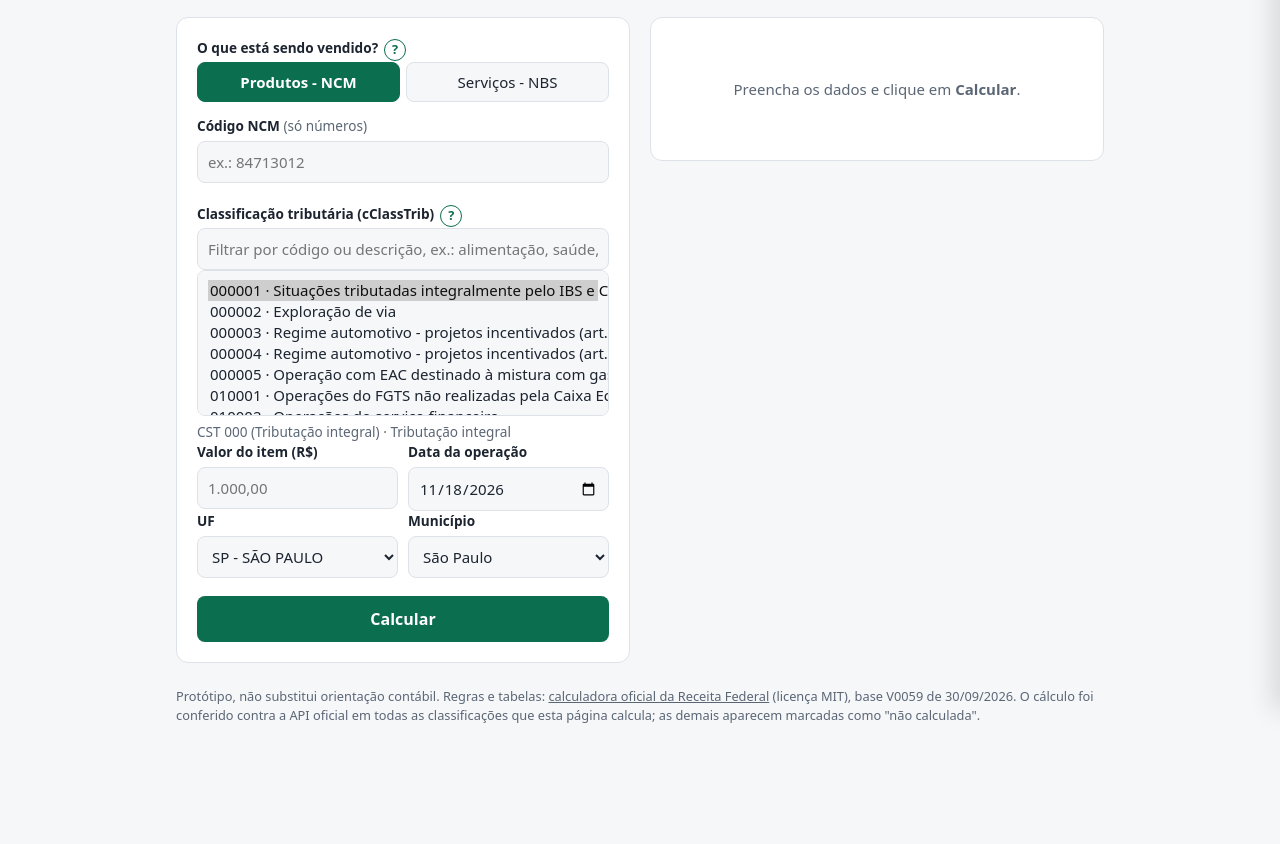
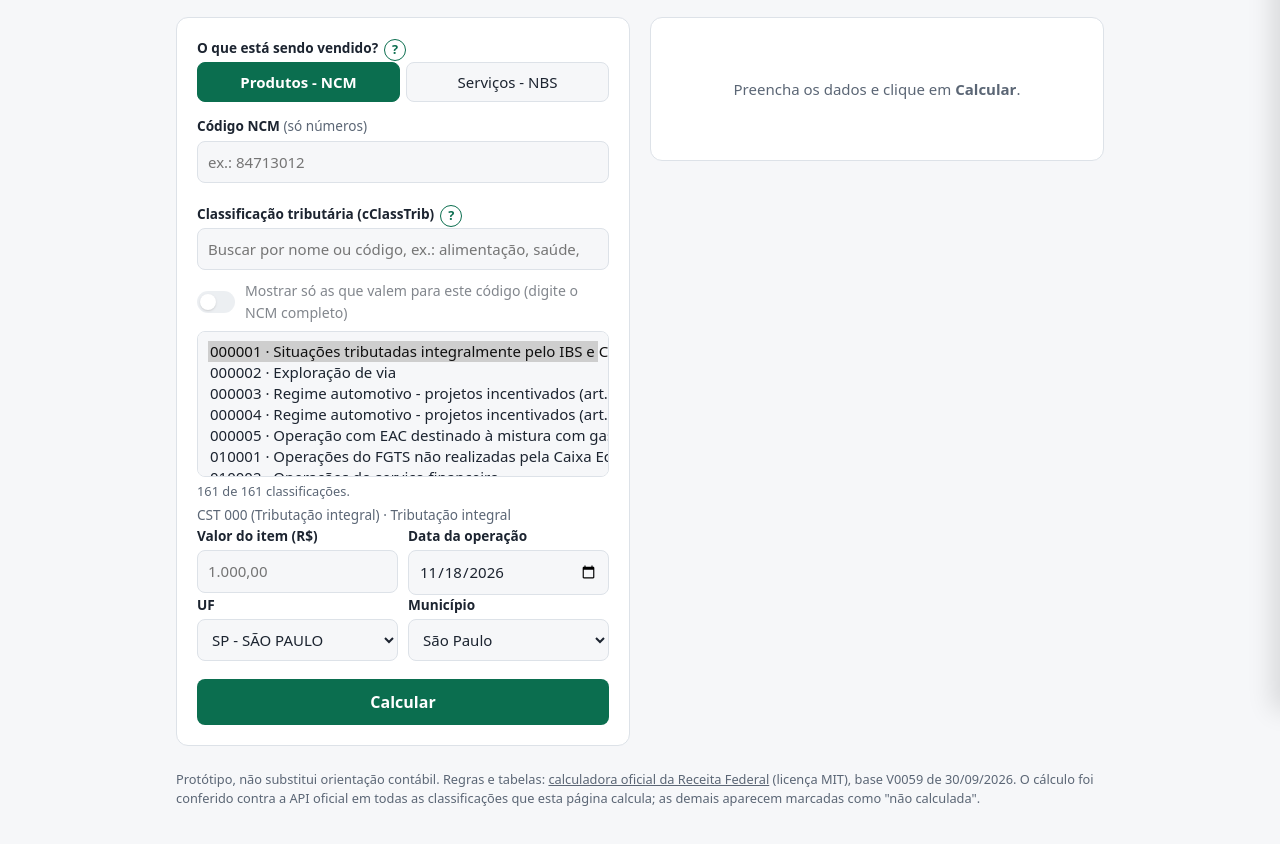
Before and after one commit to PauloTroyano/calculadora-cbs-ibs, a plain HTML site: page index.html in a window 1280 px wide. Shown: the part 90-934 px from the top of the page. Before the commit the page ends 876 px from the top, so only its background shows below. Drawn offline with Linux system fonts and the light colour scheme.

Commit message:
Busca por nome e chave para filtrar classificações válidas
A busca aceita várias palavras em qualquer ordem, sem acento. A chave
mostra só as classificações compatíveis com o NCM/NBS digitado, com as
específicas do anexo da LC 214/2025 no topo (★).

Co-Authored-By: Claude Opus 5.5 <noreply@anthropic.com>
Claude-Session: https://claude.ai/code/session_01J7i7uZ8nZ2N3Hk8zkRt

```diff
--- a/index.html
+++ b/index.html
@@ -58,6 +58,16 @@
   .nao { color: var(--suave); }
   .tag { display:inline-block; font-size:.72rem; padding:1px 6px; border-radius:6px; background: var(--aviso-claro); color: var(--aviso); margin-left:4px; }
   footer a { color: inherit; }
+  .chave { display: flex; align-items: center; gap: 10px; font-weight: 400; font-size: .88rem; margin: 10px 0 8px; cursor: pointer; user-select: none; }
+  .chave input { position: absolute; opacity: 0; width: 1px; height: 1px; }
+  .chave .trilho { position: relative; flex: none; width: 38px; height: 22px; border-radius: 11px; background: var(--borda); transition: background .15s; }
+  .chave .trilho::after { content: ""; position: absolute; top: 3px; left: 3px; width: 16px; height: 16px; border-radius: 50%; background: var(--card); transition: transform .15s; box-shadow: 0 1px 2px rgba(0,0,0,.25); }
+  .chave input:checked + .trilho { background: var(--destaque); }
+  .chave input:checked + .trilho::after { transform: translateX(16px); }
+  .chave input:focus-visible + .trilho { outline: 2px solid var(--destaque); outline-offset: 2px; }
+  .chave input:disabled ~ span { opacity: .55; }
+  .chave:has(input:disabled) { cursor: not-allowed; }
+  .contagem { font-size: .8rem; color: var(--suave); margin-top: 4px; }
   .rotulo-ajuda { display: flex; align-items: center; gap: 6px; }
   .ajuda { width: 22px; height: 22px; border-radius: 50%; border: 1px solid var(--destaque); background: var(--card); color: var(--destaque); font: 700 .8rem system-ui, sans-serif; cursor: pointer; line-height: 1; padding: 0; flex: none; }
   .ajuda:hover, .ajuda:focus-visible { background: var(--destaque); color: var(--card); }
@@ -92,8 +102,10 @@
       <div class="info" id="infoCodigo"></div>
 
       <div class="rotulo-ajuda"><label for="busca">Classificação tributária (cClassTrib)</label><button type="button" class="ajuda" data-ajuda="classificacao" aria-label="O que é a classificação tributária?" title="O que é a classificação tributária?">?</button></div>
-      <input id="busca" placeholder="Filtrar por código ou descrição, ex.: alimentação, saúde, 200003">
+      <input id="busca" type="search" placeholder="Buscar por nome ou código, ex.: alimentação, saúde, 200003">
+      <label class="chave"><input type="checkbox" id="soValidas" role="switch"><span class="trilho" aria-hidden="true"></span><span id="rotuloValidas">Mostrar só as que valem para este código</span></label>
       <select id="classTrib" size="6" required></select>
+      <div class="contagem" id="contagem"></div>
       <div class="info" id="infoClass"></div>
 
       <div class="linha">
@@ -173,6 +185,8 @@
       <li><code>400</code> e <code>410</code> isenção, imunidade e não incidência</li>
       <li><code>510</code> diferimento</li>
     </ul>
+    <p><b>Busca:</b> digite partes do nome em qualquer ordem, por exemplo "serviço saúde" ou "alimentação humana".</p>
+    <p><b>Chave "Mostrar só as que valem":</b> depois de digitar o NCM ou NBS completo, ligue a chave para ver só as classificações que podem ser usadas com aquele código. As marcadas com ★ são específicas do anexo da LC 214/2025 que inclui o seu código, e costumam ser as que trazem redução.</p>
     <p>Na dúvida, comece por <code>000001</code> (tributação integral). Depois use a busca para procurar o seu setor, por exemplo "saúde", "alimentação" ou "transporte".</p>
     <p>Itens marcados com "(não calculada)" usam regras especiais que esta página ainda não calcula.</p>
   </div>
@@ -212,13 +226,50 @@ function preencherMunicipios() {
   if (capitais[$('uf').value]) $('municipio').value = capitais[$('uf').value];
 }
 
+// Classificação vale para o código quando a nomenclatura é compatível (NCM/NBS)
+// e, se ela tiver anexo na LC 214/2025, o código está no anexo (mesma regra da API oficial).
+function vinculo(c, cod) {
+  const compativel = c.nomenclatura === 'NBS ou NCM' || c.nomenclatura === 'Não possui' || c.nomenclatura === tipo.toUpperCase();
+  if (!compativel) return { valida: false };
+  const ap = Calc.aplicavel(tipo === 'ncm' ? c.anexoNcm : c.anexoNbs, cod, $('data').value);
+  return { valida: ap.valido, especifica: ap.temAnexo && ap.valido };
+}
+
+function codigoCompleto() {
+  const cod = codigoAtual();
+  return cod.length === (tipo === 'ncm' ? 8 : 9) && cod in dados[tipo] ? cod : null;
+}
+
+function atualizarChave() {
+  const cod = codigoCompleto();
+  $('soValidas').disabled = !cod;
+  $('rotuloValidas').textContent = cod ? `Mostrar só as que valem para ${tipo.toUpperCase()} ${cod}` : `Mostrar só as que valem para este código (digite o ${tipo.toUpperCase()} completo)`;
+}
+
 function renderClasses() {
-  const termo = semAcento($('busca').value.trim());
+  atualizarChave();
+  // Busca por nome: todas as palavras precisam aparecer (em qualquer ordem, sem acento)
+  const palavras = semAcento($('busca').value.trim()).split(/\s+/).filter(Boolean);
+  const cod = codigoCompleto();
+  const filtrar = cod && $('soValidas').checked;
   const atual = $('classTrib').value;
-  const lista = classes.filter((c) => !termo || c.codigo.includes(termo) || semAcento(c.descricao).includes(termo) || semAcento(c.cstDescricao).includes(termo));
-  $('classTrib').innerHTML = lista.map((c) => `<option value="${c.codigo}" title="${esc(c.descricao)}" ${c.suportado ? '' : 'class="nao"'}>${c.codigo} · ${esc(c.descricao)}${c.suportado ? '' : ' (não calculada)'}</option>`).join('');
-  if (lista.some((c) => c.codigo === atual)) $('classTrib').value = atual;
-  else if (lista.length && !termo) $('classTrib').value = lista[0].codigo;
+  let lista = classes.map((c) => ({ c, v: cod ? vinculo(c, cod) : { valida: true } }))
+    .filter(({ c, v }) => {
+      if (filtrar && !v.valida) return false;
+      const texto = semAcento(`${c.codigo} ${c.descricao} ${c.cstDescricao} ${c.tratamento || ''}`);
+      return palavras.every((p) => texto.includes(p));
+    });
+  // Com a chave ligada, as específicas do anexo para esse código vêm primeiro
+  if (filtrar) lista.sort((a, b) => (b.v.especifica ? 1 : 0) - (a.v.especifica ? 1 : 0));
+  $('classTrib').innerHTML = lista.map(({ c, v }) => {
+    return `<option value="${c.codigo}" title="${esc(c.descricao)}" ${c.suportado ? '' : 'class="nao"'}>${v.especifica ? '★ ' : ''}${c.codigo} · ${esc(c.descricao)}${c.suportado ? '' : ' (não calculada)'}</option>`;
+  }).join('');
+  if (lista.some(({ c }) => c.codigo === atual)) $('classTrib').value = atual;
+  else if (lista.length) $('classTrib').value = lista[0].c.codigo;
+  const especificas = lista.filter(({ v }) => v.especifica).length;
+  $('contagem').textContent = !lista.length
+    ? (filtrar ? 'Nenhuma classificação válida para este código com essa busca.' : 'Nenhuma classificação encontrada para essa busca.')
+    : `${lista.length} de ${classes.length} classificações` + (filtrar ? ` valem para este código${especificas ? `, ${especificas} específica${especificas > 1 ? 's' : ''} do anexo (★)` : ''}.` : '.');
   mostrarClasse();
 }
 
@@ -257,7 +308,7 @@ function consultarCodigo() {
     if (d) { info.className = 'info ok'; info.textContent = '✓ ' + d; }
     else { info.className = 'info ruim'; info.textContent = `${tipo.toUpperCase()} ${cod} não encontrado na tabela oficial.`; }
   }
-  mostrarClasse();
+  renderClasses();
 }
 
 function verificarReferencia() {
@@ -311,6 +362,7 @@ document.querySelectorAll('.abas button').forEach((b) => b.addEventListener('cli
 }));
 $('codigo').addEventListener('input', consultarCodigo);
 $('busca').addEventListener('input', renderClasses);
+$('soValidas').addEventListener('change', renderClasses);
 $('classTrib').addEventListener('change', mostrarClasse);
 $('uf').addEventListener('change', preencherMunicipios);
 $('data').addEventListener('change', () => { verificarReferencia(); consultarCodigo(); });
```
